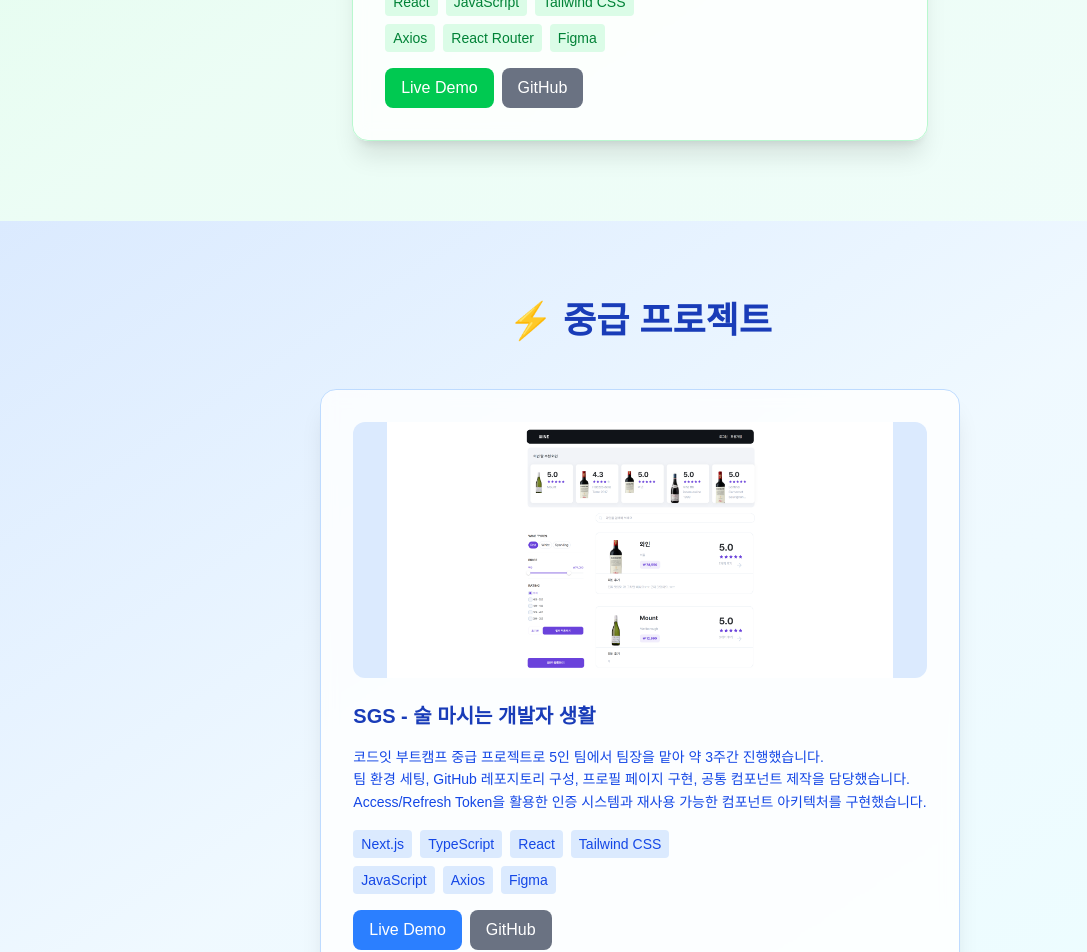
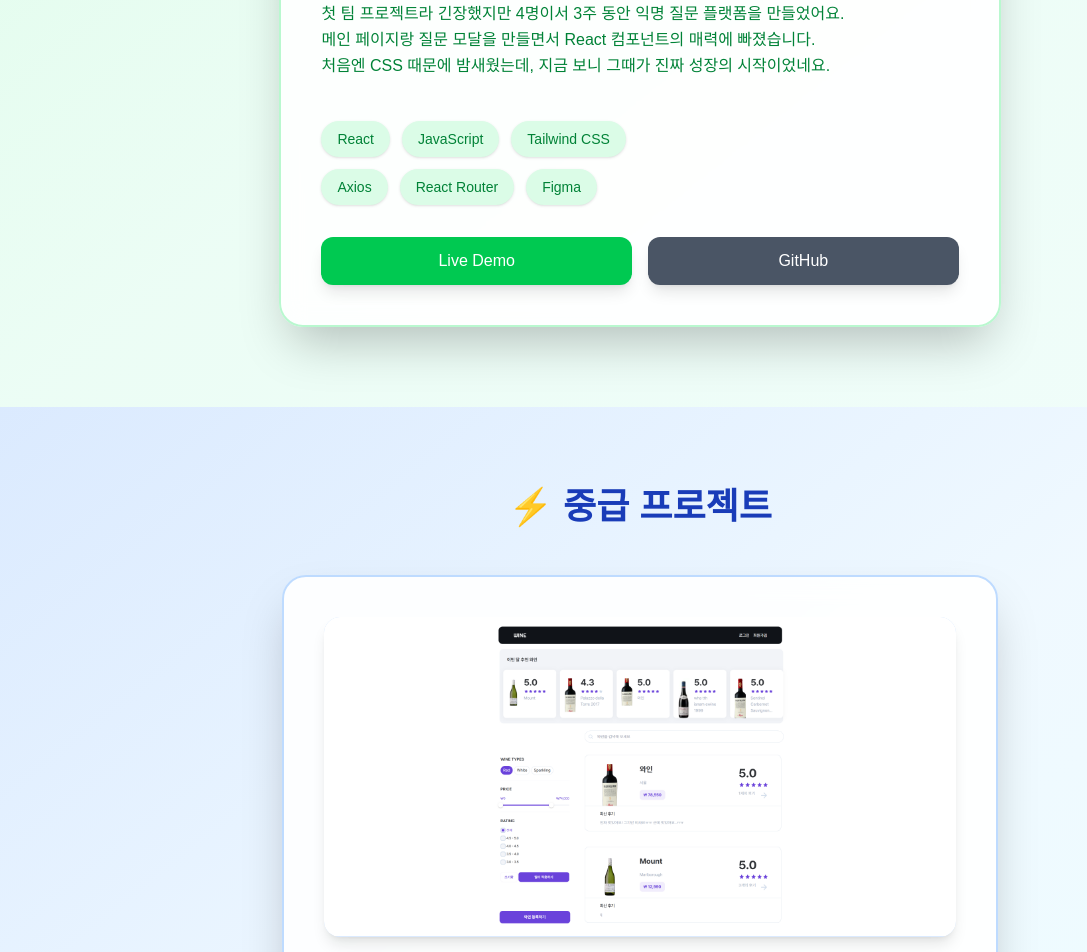
Before and after one commit to yuwonkyu/portfolio, a React (Vite) app: page / in a window 1280 px wide. Shown: the part 1460-2412 px from the top of the page, without its empty margins (0-1087 px from the left). Built offline with nearby package versions, Linux system fonts and the light colour scheme; a web font is replaced by a local one.

Commit message:
feat: 프로젝트 카드에서 아이콘 제거 및 이미지 오류 처리 개선, 프로젝트 설명 업데이트

```diff
--- a/src/components/ProjectCard.tsx
+++ b/src/components/ProjectCard.tsx
@@ -2,7 +2,6 @@ export interface ProjectData {
   id: string;
   title: string;
   description: string;
-  icon: string;
   imageUrl?: string; // 프로젝트 이미지 URL 추가
   imageAlt?: string; // SEO를 위한 이미지 alt 텍스트
   technologies: string[];
@@ -29,43 +28,37 @@ const ProjectCard = ({ project, colorScheme }: ProjectCardProps) => {
     e.currentTarget.style.display = "none";
     const parent = e.currentTarget.parentElement;
     if (parent) {
-      const iconSpan = parent.querySelector(".fallback-icon") as HTMLElement;
-      if (iconSpan) {
-        iconSpan.style.display = "block";
-      }
+      parent.innerHTML = '<div class="text-7xl text-gray-400">🚀</div>';
     }
   };
 
   return (
     <div
-      className={`bg-white/80 backdrop-blur-sm rounded-2xl p-8 shadow-xl border ${colorScheme.border} hover:shadow-2xl transition-all duration-300 hover:scale-105`}
+      className={`bg-white/90 backdrop-blur-md rounded-3xl p-10 shadow-2xl border-2 ${colorScheme.border} hover:shadow-3xl transition-all duration-500 hover:scale-102 hover:-translate-y-2 group min-h-[600px]`}
     >
       <div
-        className={`h-64 ${colorScheme.bg} rounded-xl mb-6 flex items-center justify-center overflow-hidden relative`}
+        className={`h-80 ${colorScheme.bg} rounded-2xl mb-8 flex items-center justify-center overflow-hidden relative shadow-lg group-hover:shadow-xl transition-shadow duration-300`}
       >
         {project.imageUrl ? (
-          <>
-            <img
-              src={project.imageUrl}
-              alt={project.imageAlt || `${project.title} 프로젝트 스크린샷`}
-              className="w-full h-full object-contain rounded-xl"
-              onError={handleImageError}
-            />
-            <span className="fallback-icon text-6xl absolute hidden">
-              {project.icon}
-            </span>
-          </>
+          <img
+            src={project.imageUrl}
+            alt={project.imageAlt || `${project.title} 프로젝트 스크린샷`}
+            className="w-full h-full object-contain rounded-2xl transition-transform duration-300 group-hover:scale-105"
+            onError={handleImageError}
+          />
         ) : (
-          <span className="text-6xl">{project.icon}</span>
+          <div className="text-7xl text-gray-400">🚀</div>
         )}
       </div>
 
-      <h3 className={`text-xl font-bold ${colorScheme.titleColor} mb-4`}>
+      <h3
+        className={`text-2xl font-bold ${colorScheme.titleColor} mb-6 group-hover:text-opacity-80 transition-all duration-300`}
+      >
         {project.title}
       </h3>
 
       <p
-        className={`${colorScheme.descColor} mb-4 text-sm leading-relaxed min-h-[4rem]`}
+        className={`${colorScheme.descColor} mb-6 text-base leading-relaxed min-h-[6rem] group-hover:text-opacity-90 transition-all duration-300`}
       >
         {project.description.split("\n").map((line, index) => (
           <span key={index}>
@@ -75,28 +68,28 @@ const ProjectCard = ({ project, colorScheme }: ProjectCardProps) => {
         ))}
       </p>
 
-      <div className="mb-4">
+      <div className="mb-8">
         {/* 첫 번째 줄 */}
-        <div className="flex flex-wrap gap-2 mb-2">
+        <div className="flex flex-wrap gap-3 mb-3">
           {project.technologies
             .slice(0, Math.ceil(project.technologies.length / 2))
             .map((tech, index) => (
               <span
                 key={index}
-                className={`${colorScheme.techBg} ${colorScheme.techText} px-2 py-1 rounded text-sm`}
+                className={`${colorScheme.techBg} ${colorScheme.techText} px-4 py-2 rounded-full text-sm font-medium shadow-sm hover:shadow-md transition-all duration-200 hover:scale-105`}
               >
                 {tech}
               </span>
             ))}
         </div>
         {/* 두 번째 줄 */}
-        <div className="flex flex-wrap gap-2">
+        <div className="flex flex-wrap gap-3">
           {project.technologies
             .slice(Math.ceil(project.technologies.length / 2))
             .map((tech, index) => (
               <span
                 key={index + Math.ceil(project.technologies.length / 2)}
-                className={`${colorScheme.techBg} ${colorScheme.techText} px-2 py-1 rounded text-sm`}
+                className={`${colorScheme.techBg} ${colorScheme.techText} px-4 py-2 rounded-full text-sm font-medium shadow-sm hover:shadow-md transition-all duration-200 hover:scale-105`}
               >
                 {tech}
               </span>
@@ -104,11 +97,11 @@ const ProjectCard = ({ project, colorScheme }: ProjectCardProps) => {
         </div>
       </div>
 
-      <div className="flex gap-2">
+      <div className="flex gap-4 mt-auto">
         {project.liveUrl && (
           <button
             onClick={() => window.open(project.liveUrl, "_blank")}
-            className={`${colorScheme.buttonBg} text-white px-4 py-2 rounded-lg ${colorScheme.buttonHover} transition-colors cursor-pointer`}
+            className={`${colorScheme.buttonBg} text-white px-6 py-3 rounded-xl ${colorScheme.buttonHover} transition-all duration-300 cursor-pointer font-medium shadow-lg hover:shadow-xl hover:scale-105 flex-1 text-center`}
           >
             Live Demo
           </button>
@@ -116,7 +109,7 @@ const ProjectCard = ({ project, colorScheme }: ProjectCardProps) => {
         {project.githubUrl && (
           <button
             onClick={() => window.open(project.githubUrl, "_blank")}
-            className="bg-gray-500 text-white px-4 py-2 rounded-lg hover:bg-gray-600 transition-colors cursor-pointer"
+            className="bg-gray-600 text-white px-6 py-3 rounded-xl hover:bg-gray-700 transition-all duration-300 cursor-pointer font-medium shadow-lg hover:shadow-xl hover:scale-105 flex-1 text-center"
           >
             GitHub
           </button>
--- a/src/data/projectsData.ts
+++ b/src/data/projectsData.ts
@@ -5,9 +5,8 @@ export const basicProjects: ProjectData[] = [
     id: "4u-openmind",
     title: "4U - 오픈마인드",
     description:
-      "코드잇 부트캠프 기초 프로젝트로 팀원 4명과 3주간 진행한 익명 질문 플랫폼입니다.\n메인 페이지 개발, 질문 모달 구현, 공통 컴포넌트 적용을 담당했습니다.",
-    icon: "💭",
-    imageUrl: "/project1.png", // 실제 이미지 경로
+      "첫 팀 프로젝트라 긴장했지만 4명이서 3주 동안 익명 질문 플랫폼을 만들었어요.\n메인 페이지랑 질문 모달을 만들면서 React 컴포넌트의 매력에 빠졌습니다.\n처음엔 CSS 때문에 밤새웠는데, 지금 보니 그때가 진짜 성장의 시작이었네요.",
+    imageUrl: "/project1.png",
     imageAlt:
       "4U 오픈마인드 프로젝트 - 익명 질문 플랫폼의 메인 페이지와 질문 모달 화면을 보여주는 웹사이트 스크린샷",
     technologies: [
@@ -28,9 +27,8 @@ export const intermediateProjects: ProjectData[] = [
     id: "intermediate-1",
     title: "SGS - 술 마시는 개발자 생활",
     description:
-      "코드잇 부트캠프 중급 프로젝트로 5인 팀에서 팀장을 맡아 약 3주간 진행했습니다.\n팀 환경 세팅, GitHub 레포지토리 구성, 프로필 페이지 구현, 공통 컴포넌트 제작을 담당했습니다.\nAccess/Refresh Token을 활용한 인증 시스템과 재사용 가능한 컴포넌트 아키텍처를 구현했습니다.",
-    icon: "🍻",
-    imageUrl: "/sgs-project.png", // 실제 이미지 경로
+      "팀장을 맡게 되어서 떨렸지만, 5명이서 술 리뷰 사이트를 만들어냈어요.\nGitHub 세팅부터 프로필 페이지까지 직접 구현하면서 팀 개발의 재미를 알았습니다.\n토큰 인증 구현할 때 삽질 좀 했지만, 그 덕분에 JWT를 제대로 이해하게 됐어요.",
+    imageUrl: "/sgs-project.png",
     imageAlt: "SGS 프로젝트 - 술 마시는 개발자 생활 웹사이트 스크린샷",
     technologies: [
       "Next.js",
@@ -51,8 +49,7 @@ export const advancedProjects: ProjectData[] = [
     id: "advanced-1",
     title: "Wazy (코드노마드) - 글로벌 노마드 플랫폼",
     description:
-      "코드잇 부트캠프 심화 프로젝트로 5인 팀에서 약 4주간 진행한 여행·체험 플랫폼입니다.\n체험 등록/수정 페이지와 공통 컴포넌트를 담당하여 에어비앤비와 유사한 기능을 구현했습니다.\nReact Hook Form + Zod를 활용한 유효성 검증과 Zustand 상태 관리를 도입했습니다.",
-    icon: "�",
+      "드디어 심화 프로젝트! 4주 동안 여행 플랫폼을 만들면서 진짜 개발자가 된 기분이었어요.\n체험 등록 페이지 만들 때 React Hook Form이랑 Zod 조합이 이렇게 좋은 기능인지 몰랐습니다.\n팀원들과 코드 리뷰하면서 '아, 이래서 협업이 중요하구나' 싶었던 프로젝트예요.",
     technologies: [
       "Next.js",
       "TypeScript",
```
